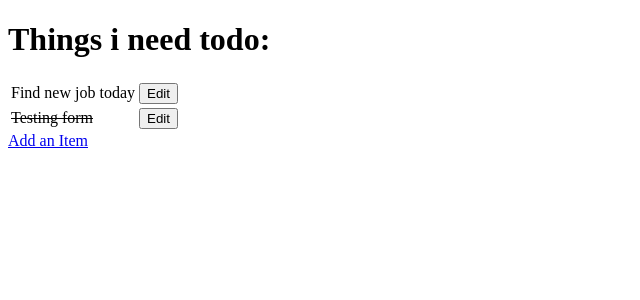
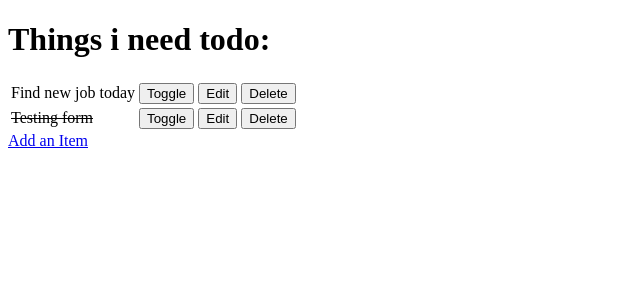
Before and after one commit to DonnavanStaddon/fsf-django, a Django app: page / in a window 1280 px wide. Shown: the top 300 px of the page, without its empty margins (0-640 px from the left). Run offline with Django 3.2, Linux system fonts and the light colour scheme; data comes from the database, SQL or seed files in the repository; both versions use the stored data as it was after the commit.

Commit message:
Toggling and Deleting Items

```diff
--- a/test_project/test_project/settings.py
+++ b/test_project/test_project/settings.py
@@ -25,7 +25,7 @@ SECRET_KEY = 'django-insecure-53+xvsb(_+tizw-t(f17q^7dzer97v@2z512-7-#%wp9$xe0k4
 # SECURITY WARNING: don't run with debug turned on in production!
 DEBUG = True
 
-ALLOWED_HOSTS = ['8000-donnavanstadd-fsfdjango-afhb9k882pl.ws-eu105.gitpod.io']
+ALLOWED_HOSTS = ['8000-donnavanstadd-fsfdjango-3uuvcf27n88.ws-eu105.gitpod.io']
 
 
 # Application definition
--- a/test_project/test_project/urls.py
+++ b/test_project/test_project/urls.py
@@ -15,11 +15,13 @@ Including another URLconf
 """
 from django.contrib import admin
 from django.urls import path
-from todo.views import get_todo_list, add_item, edit_item
+from todo import views
 
 urlpatterns = [
     path('admin/', admin.site.urls),
-    path('', get_todo_list, name='get_todo_list'),
-    path('add', add_item, name='add'),
-    path('edit/<item_id>', edit_item, name='edit')
+    path('', views.get_todo_list, name='get_todo_list'),
+    path('add', views.add_item, name='add'),
+    path('edit/<item_id>', views.edit_item, name='edit'),
+    path('toggle/<item_id>', views.toggle_item, name='toggle'),
+    path('delete/<item_id>', views.delete_item, name='delete'),
 ]
--- a/test_project/todo/templates/todo/todo_list.html
+++ b/test_project/todo/templates/todo/todo_list.html
@@ -18,8 +18,18 @@
             <td>{{ item.name }}</td>
             {% endif %}
             <td>
+                <a href="/toggle/{{ item.id }}">
+                    <button>Toggle</button>
+                </a>
+            </td>
+            <td>
                 <a href="/edit/{{ item.id }}">
                     <button>Edit</button>
+                </a>
+            </td>
+            <td>
+                <a href="/delete/{{ item.id }}">
+                    <button>Delete</button>
                 </a>
             </td>
         </tr>
--- a/test_project/todo/views.py
+++ b/test_project/todo/views.py
@@ -1,6 +1,7 @@
 from django.shortcuts import render, redirect, get_object_or_404
 from .models import Item
 from .forms import ItemForm
+
 
 # Get to do list from db.
 def get_todo_list(request):
@@ -9,6 +10,7 @@ def get_todo_list(request):
         'items': items
     }
     return render(request, 'todo/todo_list.html', context)
+
 
 # Add item to db.
 def add_item(request):
@@ -23,6 +25,7 @@ def add_item(request):
     }
     return render(request, 'todo/add_item.html', context)
 
+
 # Update Item in DB
 def edit_item(request, item_id):
     item = get_object_or_404(Item, id=item_id)
@@ -36,3 +39,17 @@ def edit_item(request, item_id):
         'form': form
     }
     return render(request, 'todo/edit_item.html', context)
+
+# Toggle Item Done in DB
+def toggle_item(request, item_id):
+    item = get_object_or_404(Item, id=item_id)
+    item.done = not item.done
+    item.save()
+    return redirect('get_todo_list')
+
+
+# Delete Item in DB
+def delete_item(request, item_id):
+    item = get_object_or_404(Item, id=item_id)
+    item.delete()
+    return redirect('get_todo_list')
```
Also changed, not shown: test_project/db.sqlite3.
